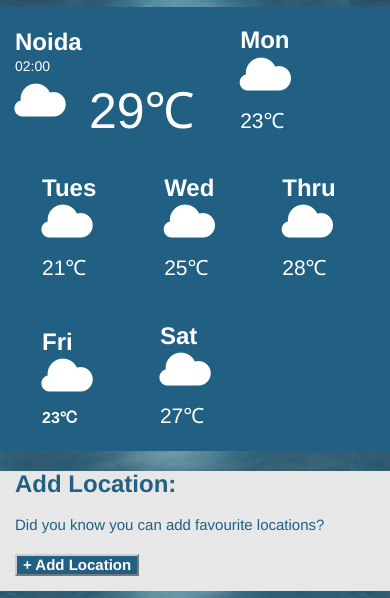
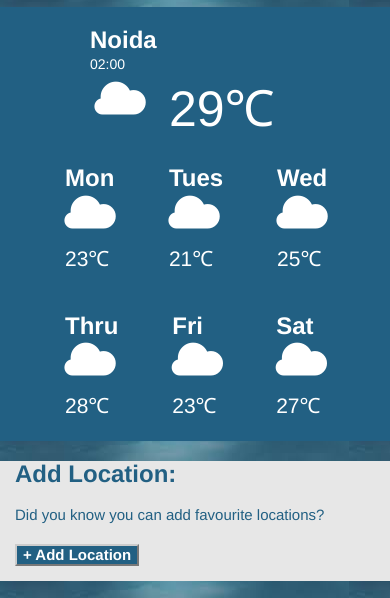
Before and after one commit to nihitsaxena95/Weather_Live_BootStrap, a plain HTML site: page blog.html in a window 390 px wide. Shown: the part 174-772 px from the top of the page. Drawn offline with nearby package versions, Linux system fonts and the light colour scheme.

Commit message:
BootStrap

```diff
--- a/blog.html
+++ b/blog.html
@@ -56,10 +56,10 @@
 					<div class="row">
 						<div class="col-md-10">
 						<ul class="list-inline">
-				<li class="list-inline-item">
+						<li class="list-inline-item main">
 							<h3>Noida</h3>
 							<span>02:00</span>
-					<ul class="list-inline lit">
+							<ul class="list-inline maintemp">
 								<li class="list-inline-item"><i class="glyphicon glyphicon-cloud"></i></li>
 								<li class="list-inline-item">29&#8451;</li>
 							</ul>
@@ -67,42 +67,42 @@
 						<li class="list-inline-item">
 							<ul class="list-group headlist">
 								<li class="list-group-item"><h3>Mon</h3></li>
-						<li class="list-group-item"><i class="glyphicon glyphicon-cloud lit"></i></li>
+								<li class="list-group-item"><i class="glyphicon glyphicon-cloud maintemp"></i></li>
 								<li class="list-group-item"><p class="lead">23&#8451;</p></li>
 							</ul>
 						</li>
 						<li class="list-inline-item">
 							<ul class="list-group headlist">
 								<li class="list-group-item"><h3>Tues</h3></li>
-						<li class="list-group-item"><i class="glyphicon glyphicon-cloud lit"></i></li>
+								<li class="list-group-item"><i class="glyphicon glyphicon-cloud maintemp"></i></li>
 								<li class="list-group-item"><p class="lead">21&#8451;</p></li>
 							</ul>
 						</li>
 						<li class="list-inline-item">
 							<ul class="list-group headlist">
 								<li class="list-group-item"><h3>Wed</h3></li>
-						<li class="list-group-item"><i class="glyphicon glyphicon-cloud lit"></i></li>
+								<li class="list-group-item"><i class="glyphicon glyphicon-cloud maintemp"></i></li>
 								<li class="list-group-item"><p class="lead">25&#8451;</p></li>
 							</ul>
 						</li>
 						<li class="list-inline-item">
 							<ul class="list-group headlist">
 								<li class="list-group-item"><h3>Thru</h3></li>
-						<li class="list-group-item"><i class="glyphicon glyphicon-cloud lit"></i></li>
+								<li class="list-group-item"><i class="glyphicon glyphicon-cloud maintemp"></i></li>
 								<li class="list-group-item"><p class="lead">28&#8451;</p></li>
 							</ul>
 						</li>
 						<li class="list-inline-item">
 							<ul class="list-group headlist">
 								<li class="list-group-item"><h3>Fri</h3></li>
-						<li class="list-group-item"><i class="glyphicon glyphicon-cloud lit"></i></li>
-						<li class="list-group-item"><pdefault class="lead">23&#8451;</p></li>
+								<li class="list-group-item"><i class="glyphicon glyphicon-cloud maintemp"></i></li>
+								<li class="list-group-item"><p class="lead">23&#8451;</p></li>
 							</ul>
 						</li>
 						<li class="list-inline-item">
 							<ul class="list-group headlist">
 								<li class="list-group-item"><h3>Sat</h3></li>
-						<li class="list-group-item"><i class="glyphicon glyphicon-cloud lit"></i></li>
+								<li class="list-group-item"><i class="glyphicon glyphicon-cloud maintemp"></i></li>
 								<li class="list-group-item"><p class="lead">27&#8451;</p></li>
 							</ul>
 						</li>
--- a/css/style.css
+++ b/css/style.css
@@ -85,7 +85,7 @@
 		font-weight: 600;
 		margin-bottom: 0px;
 	}
-.lit {
+	.maintemp {
 		font-size: 50px;
 	}
 
@@ -146,9 +146,39 @@
 		margin-top: 10px;
 		margin-bottom: 20px;
 	}
-@media (max-width: 412px) {
-	.headlist li {
+	/* Portrait & landscape phone */
+@media (max-width: 480px) {
+	.headlist {
+			margin-left: 20px;
+			margin-right: 20px;
+
+		}
+		.main {
+			margin-left: 45px;
+			margin-right: 45px;
+		}
+		.list-inline {
+			margin-left: 0px;
+		}
+		.jumbotron .col-md-10 {
+			padding-left: 40px;
+		}
+		.info .col-md-4 {
+			padding: 20px;
+		}
+}
+
+
+/* Landscape phone to portrait tablet */
+@media (max-width: 768px) {
+	.headlist {
 			padding-left: 0px;
 			padding-right: 0px;
+
 		}
 }
+
+/* Large desktop */
+@media (min-width: 1200px) {
+
+	}
```
Also changed, not shown: index.html (+13 -13 lines). Lines whose indentation alone changed are shown as unchanged.
